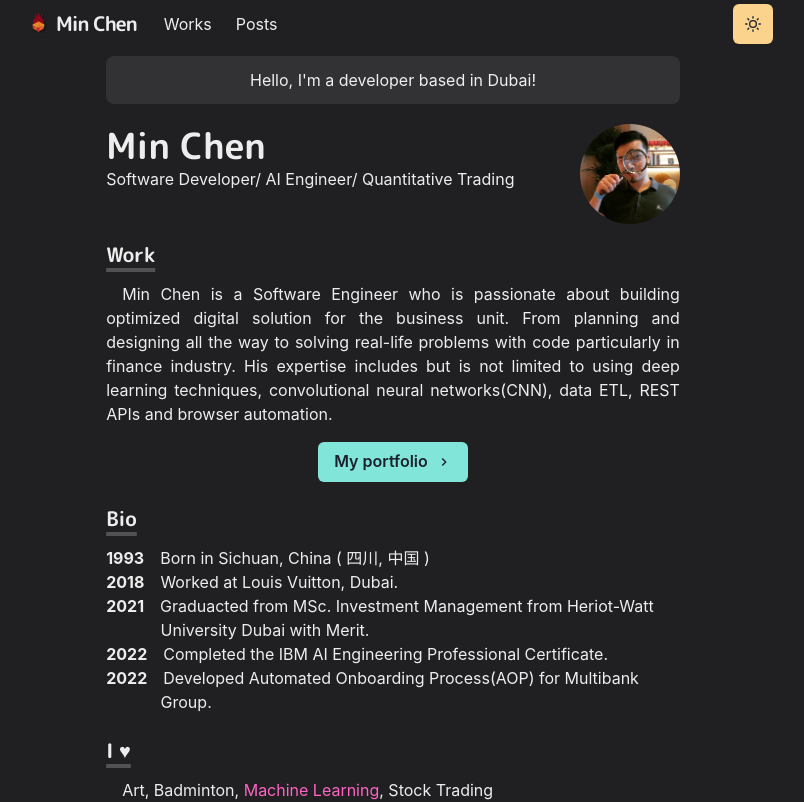
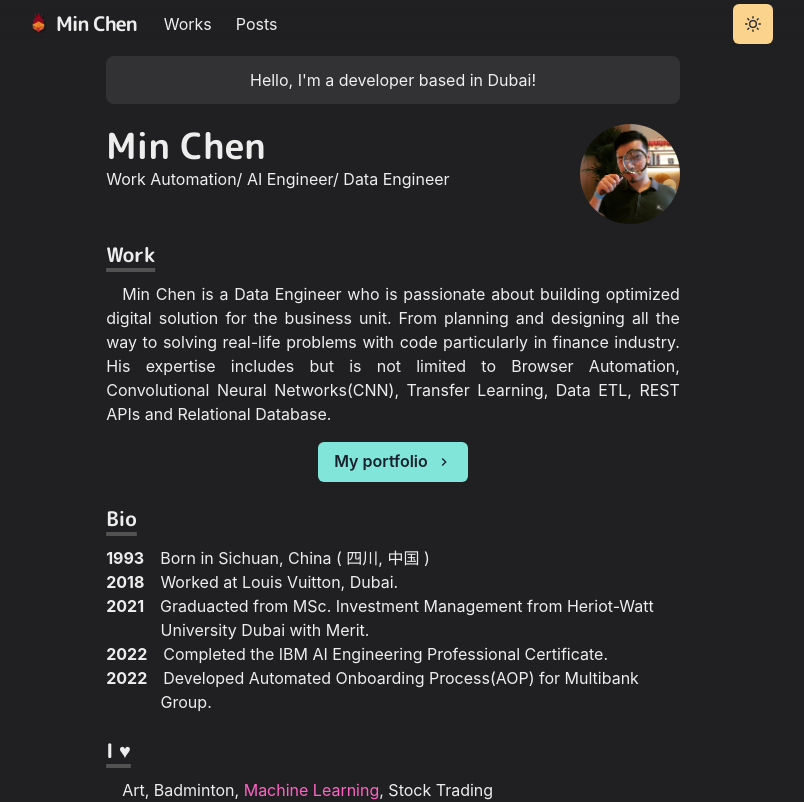
Before and after one commit to cmdeejay/homepage, a Next.js app: page / in a window 1280 px wide. Shown: the top 802 px of the page, without its empty margins (247-1051 px from the left). Built offline with nearby package versions, Linux system fonts and the light colour scheme.

Commit message:
updated homepages

```diff
--- a/pages/index.js
+++ b/pages/index.js
@@ -43,7 +43,7 @@ const Page = () => {
           <Heading as="h2" variant="page-title">
             Min Chen
           </Heading>
-          <p>Software Developer/ AI Engineer/ Quantitative Trading</p>
+          <p>Work Automation/ AI Engineer/ Data Engineer</p>
         </Box>
         <Box
           flexShrink={0}
@@ -68,12 +68,12 @@ const Page = () => {
           Work
         </Heading>
         <Paragraph>
-          Min Chen is a Software Engineer who is passionate about building
+          Min Chen is a Data Engineer who is passionate about building
           optimized digital solution for the business unit. From planning and
           designing all the way to solving real-life problems with code
           particularly in finance industry. His expertise includes but is not
-          limited to using deep learning techniques, convolutional neural
-          networks(CNN), data ETL, REST APIs and browser automation.
+          limited to Browser Automation, Convolutional Neural
+          Networks(CNN), Transfer Learning, Data ETL, REST APIs and Relational Database.
         </Paragraph>
         <Box align="center" my={4}>
           <NextLink href="/works">
```
